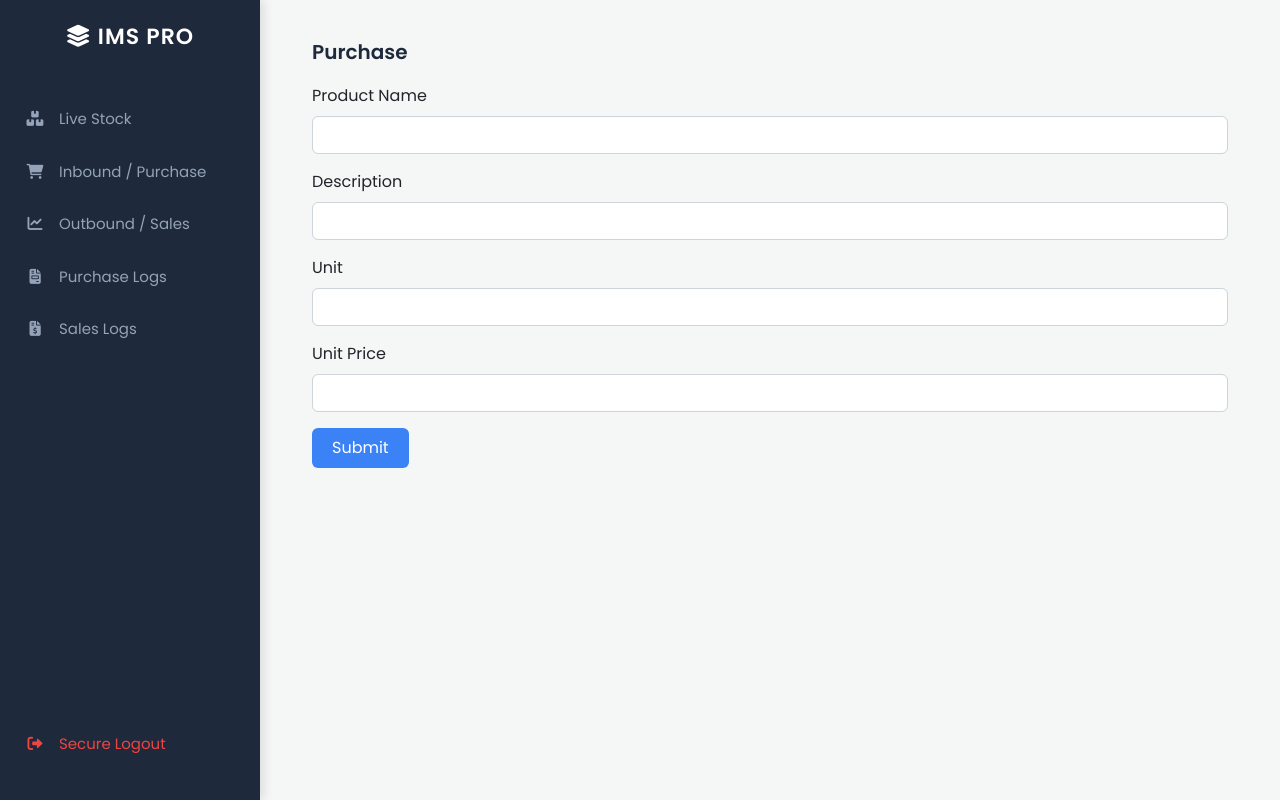
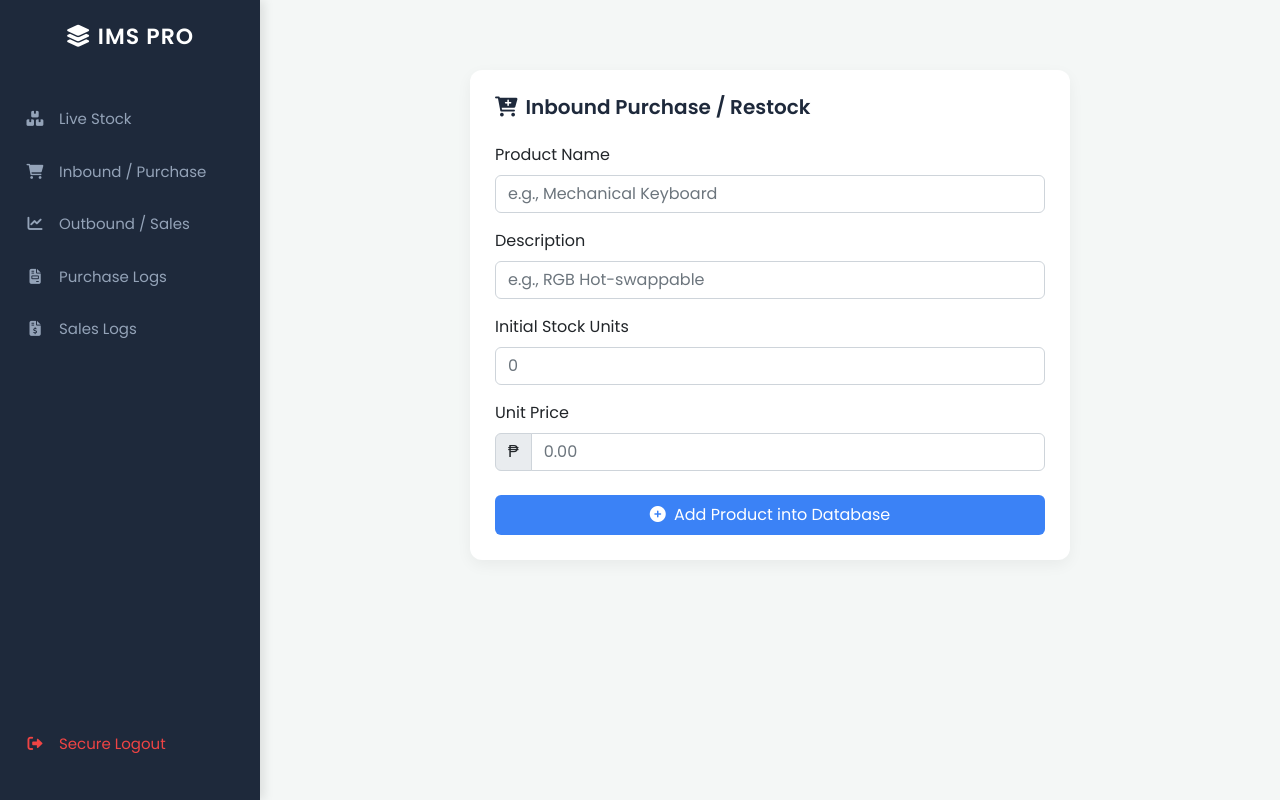
Before and after one commit to chazzizm/ojt-inventory-cmvm, a PHP site: page /purchase.php in a window 1280 px wide. Run offline with PHP 8.4, Linux system fonts and the light colour scheme; the visitor is signed in with stand-in values (Sample User, id 1); some libraries are stand-ins or nearby versions.

Commit message:
UI Patch: Align Peso signs left of the pricing input elements

```diff
--- a/purchase.php
+++ b/purchase.php
@@ -2,13 +2,11 @@
     include "header.php";
     include "connection.php";
 
-    // Temporarily force Linux to show us any hidden errors
-    ini_set('display_errors', 1);
-    error_reporting(E_ALL);
+    $message = ""; // Safe feedback container
 
     if (isset($_POST['submit']))
     {
-        // Add protection and force strict integers for Ubuntu MySQL
+        // Protection & Type Casting for Ubuntu MySQL Strict Mode
         $name = mysqli_real_escape_string($conn, $_POST['name']);
         $des = mysqli_real_escape_string($conn, $_POST['des']);
         $unit = (int)$_POST['unit'];
@@ -18,22 +16,19 @@
         $insertsql1 = "INSERT INTO purchase(name, des, unit, unitprice) VALUES ('$name', '$des', '$unit','$unitprice')";
 
         $success = true;
-        $error_msg = "";
 
         if (!$conn->query($insertsql1)) {
             $success = false;
-            $error_msg .= "Purchase Table Error: " . $conn->error . "<br>";
         }
 
         if (!$conn->query($insertsql)) {
             $success = false;
-            $error_msg .= "Product Table Error: " . $conn->error . "<br>";
         }
 
         if ($success) {
-            echo "<div class='alert alert-success m-3'><strong>Success!</strong> Item successfully added to live database.</div>";
+            $message = "<div class='alert alert-success m-3'><strong>Success!</strong> Brand new product successfully logged and added to inventory.</div>";
         } else {
-            echo "<div class='alert alert-danger m-3'><strong>Database Blocked It:</strong><br>$error_msg</div>";
+            $message = "<div class='alert alert-danger m-3'><strong>Database Error:</strong> " . $conn->error . "</div>";
         }
     }
 ?>
@@ -41,32 +36,36 @@
 <html lang="en">
 <head>
     <meta charset="UTF-8">
-    <meta http-equiv="X-UA-Compatible" content="IE=edge">
-    <meta name="viewport" content="width=device-width, initial-scale=1.0">
-    <title>Document</title>
+    <title>Purchase Inbound</title>
 </head>
 <body>
-    <div class="container">
-        <h5>Purchase</h5>
+    <?php if(!empty($message)) echo $message; ?>
+
+    <div class="container table-wrapper" style="max-width: 600px; margin-top: 30px;">
+        <h5 class="mb-4"><i class="fas fa-cart-plus me-2"></i>Inbound Purchase / Restock</h5>
     <form action="<?php echo $_SERVER['PHP_SELF']; ?>" method="post">
       <div class="mb-3">
-    <label for="exampleInputName" class="form-label">Product Name</label>
-    <input type="text" name="name" class="form-control" id="exampleInputName">
-
+        <label class="form-label">Product Name</label>
+        <input type="text" name="name" class="form-control" placeholder="e.g., Mechanical Keyboard" required>
       </div>
       <div class="mb-3">
-    <label for="exampleInputDes" class="form-label">Description</label>
-    <input type="text" name="des" class="form-control" id="exampleInputDes">
+        <label class="form-label">Description</label>
+        <input type="text" name="des" class="form-control" placeholder="e.g., RGB Hot-swappable" required>
       </div>
       <div class="mb-3">
-    <label for="exampleInputUnit" class="form-label">Unit</label>
-    <input type="number" name="unit" class="form-control" id="exampleInputUnit">
+        <label class="form-label">Initial Stock Units</label>
+        <input type="number" name="unit" class="form-control" placeholder="0" min="1" required>
       </div>
-  <div class="mb-3">
-    <label for="exampleInputUnitprice" class="form-label">Unit Price</label>
-    <input type="number" name="unitprice" class="form-control" id="exampleInputUnitprice">
+      <div class="mb-4">
+        <label class="form-label">Unit Price</label>
+        <div class="input-group">
+            <span class="input-group-text">₱</span>
+            <input type="number" name="unitprice" class="form-control" placeholder="0.00" min="1" required>
         </div>
-  <button type="submit" class="btn btn-primary" name="submit">Submit</button>
+      </div>
+      <div class="d-grid">
+         <button type="submit" name="submit" class="btn btn-primary"><i class="fas fa-plus-circle me-1"></i> Add Product into Database</button>
+      </div>
     </form>
     </div>
 </body>
```
Also changed, not shown: index.php (+21 -12 lines). Lines whose indentation alone changed are shown as unchanged.
